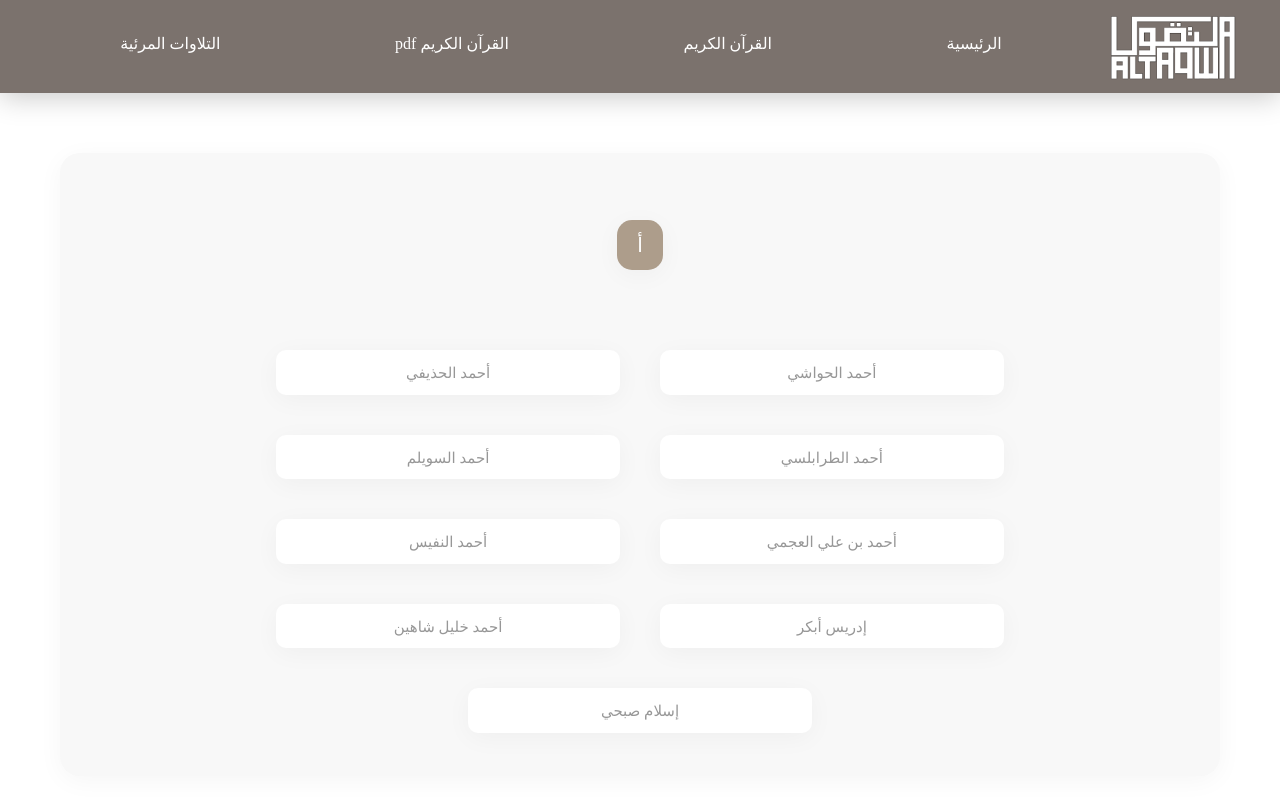
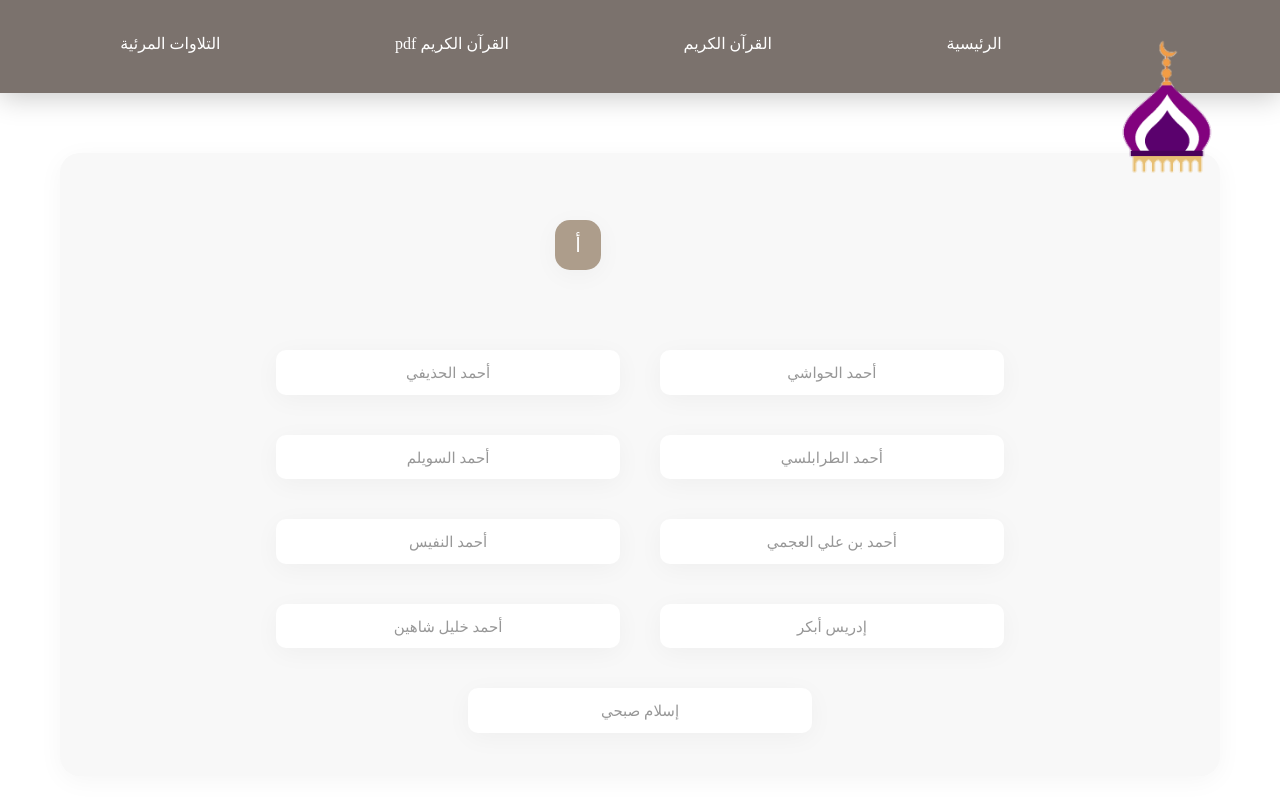
Before and after one commit to xAstroDev/quranweb, a plain HTML site: page index.html in a window 1280 px wide. Shown: the top 800 px of the page. Drawn offline with nearby package versions, Linux system fonts and the light colour scheme; a web font is replaced by a local one.

Commit message:
Update index.html

```diff
--- a/index.html
+++ b/index.html
@@ -41,7 +41,7 @@
             </ul>
         </div>
 
-        <a class="logo" href="./index.html"><img src="./images/logo.png" alt="logo"></a>
+        <a class="logo" href="./index.html"><img src="./images/1659420243481.png" alt="logo"></a>
 
         <ul class="menu">
             <li><a href="./Quran-mp3/index.html" data-bs-toggle="tooltip" data-bs-placement="bottom" title="التلاوات المرئية" dir="rtl">التلاوات المرئية</a></li>
```
